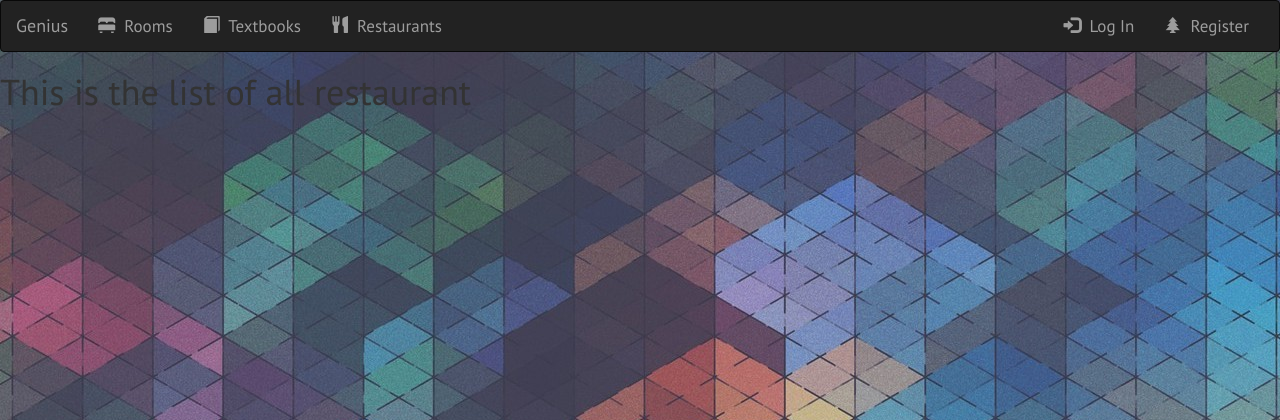
After one commit to SahSih/genius, a Django app: page /service/restaurant/ in a window 1280 px wide. The commit adds this page. Shown: the top 420 px of the page. Run offline with Django 3.2, Linux system fonts and the light colour scheme; some libraries are stand-ins or nearby versions.

Commit message:
new restaurant

```diff
--- a/genius/service/templates/service/base.html
+++ b/genius/service/templates/service/base.html
@@ -37,6 +37,12 @@
 				<li class="">
 					<a href="{% url 'service:book' %}">
 						<span class="glyphicon glyphicon-book" aria-hidden="true"></span>&nbsp Textbooks
+					</a>
+				</li>
+
+				<li class="">
+					<a href="{% url 'service:restaurant' %}">
+						<span class="glyphicon glyphicon-cutlery" aria-hidden="true"></span>&nbsp Restaurants
 					</a>
 				</li>
 			</ul>
--- a/genius/service/templates/service/detail.html
+++ b/genius/service/templates/service/detail.html
@@ -5,7 +5,7 @@
 {% block body %}
 	<img src="{{ room.room_photo.url }}" class="img-responsive">
 	<div class="description">
-		<h2>{{ room.title }}</h2>
+		<h2 style="color:white">{{ room.title }}</h2>
 			<ul>
 				<li>{{ room.description }}</li>
 				<li> Price: ${{ room.price }}</li>
--- /dev/null
+++ b/genius/service/templates/service/restaurant.html
@@ -0,0 +1,9 @@
+{% extends 'service/base.html' %}
+{% block title %}Restaurant{% endblock %}
+{% block rooms_active %}active{% endblock %}
+
+{% block body %}
+
+<h1> This is the list of all restaurant</h1>
+
+{% endblock %}
--- a/genius/service/urls.py
+++ b/genius/service/urls.py
@@ -20,4 +20,6 @@ urlpatterns =[
 
 	url(r'^user/$', views.PersonalRoomView.as_view(), name='personal-rooms'),
 	url(r'^user/(?P<pk>[0-9]+)/delete/$', views.RoomDelete.as_view(), name='room-delete'),
+
+	url(r'^restaurant/$',views.RestaurantView.as_view(), name='restaurant'),
 ]
--- a/genius/service/views.py
+++ b/genius/service/views.py
@@ -3,7 +3,7 @@ from django.contrib.auth import authenticate, login, logout
 from django.views import generic
 from django.views.generic.edit import CreateView, UpdateView, DeleteView
 from django.views.generic import View, TemplateView, ListView, RedirectView
-from .models import Room, Book
+from .models import Room, Book, Restaurant
 from django.views.generic.edit import FormMixin
 from .forms import RoomSearch, BookSearch, UserForm, LoginForm
 from django.core.urlresolvers import reverse_lazy
@@ -147,3 +147,13 @@ class LoginView(View):
 				return redirect('service:index')
 
 		return render(request, self.template_name, {'form': form})
+
+class RestaurantView(ListView):
+	template_name = 'service/restaurant.html'
+	context_object_name = 'all_restaurants'
+	# form_class = RoomSearch
+	# # all_users = User.objects.all()
+
+	def get_queryset(self):
+		all_restaurants = Restaurant.objects.all()
+		return all_restaurants
```
Also changed, not shown: genius/service/models.py (+13 -0 lines), genius/db.sqlite3, genius/media/room_xPEs9CR.jpg (added), genius/service/migrations/0014_auto_20170423_1504.py (added), 4 other files.
